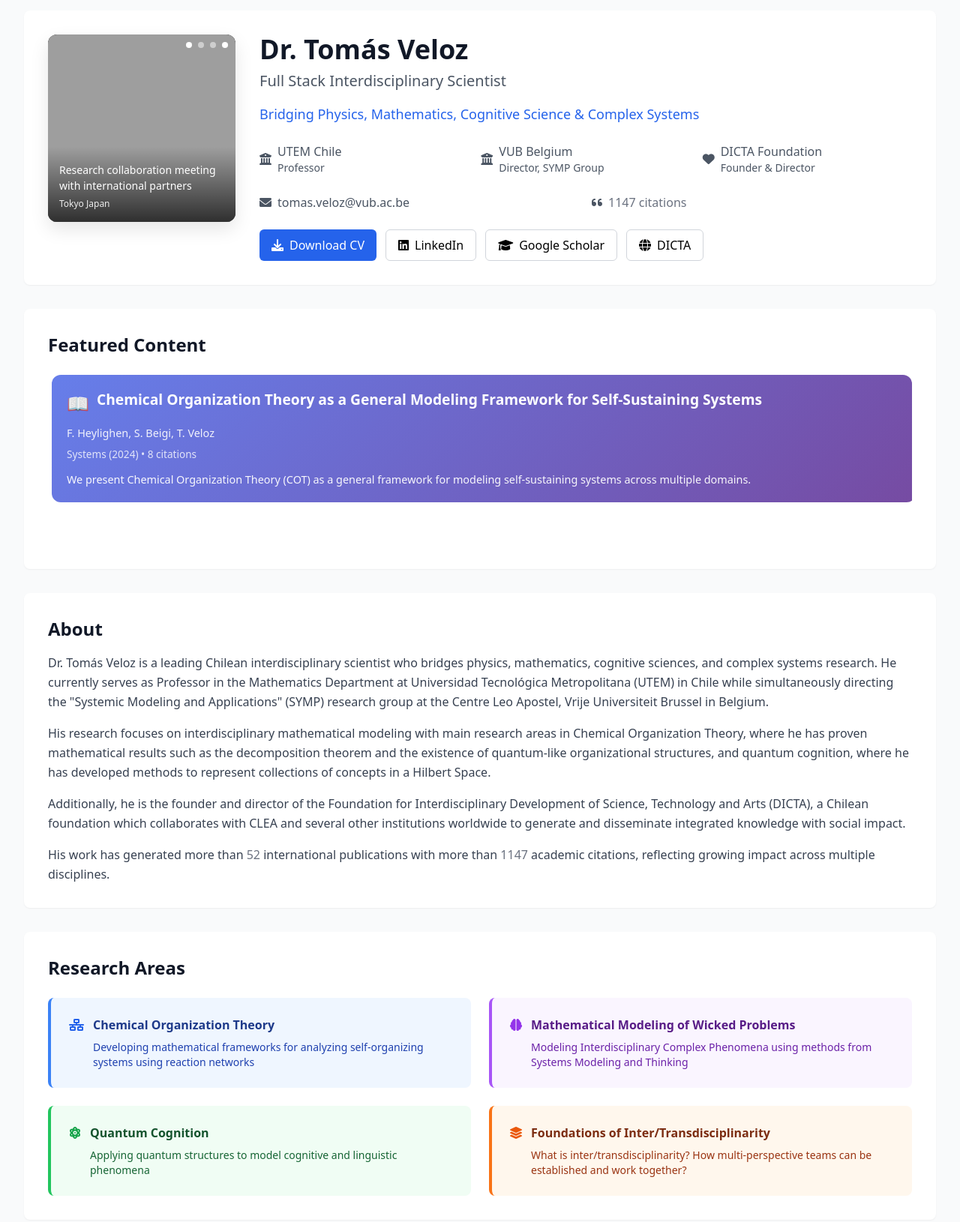
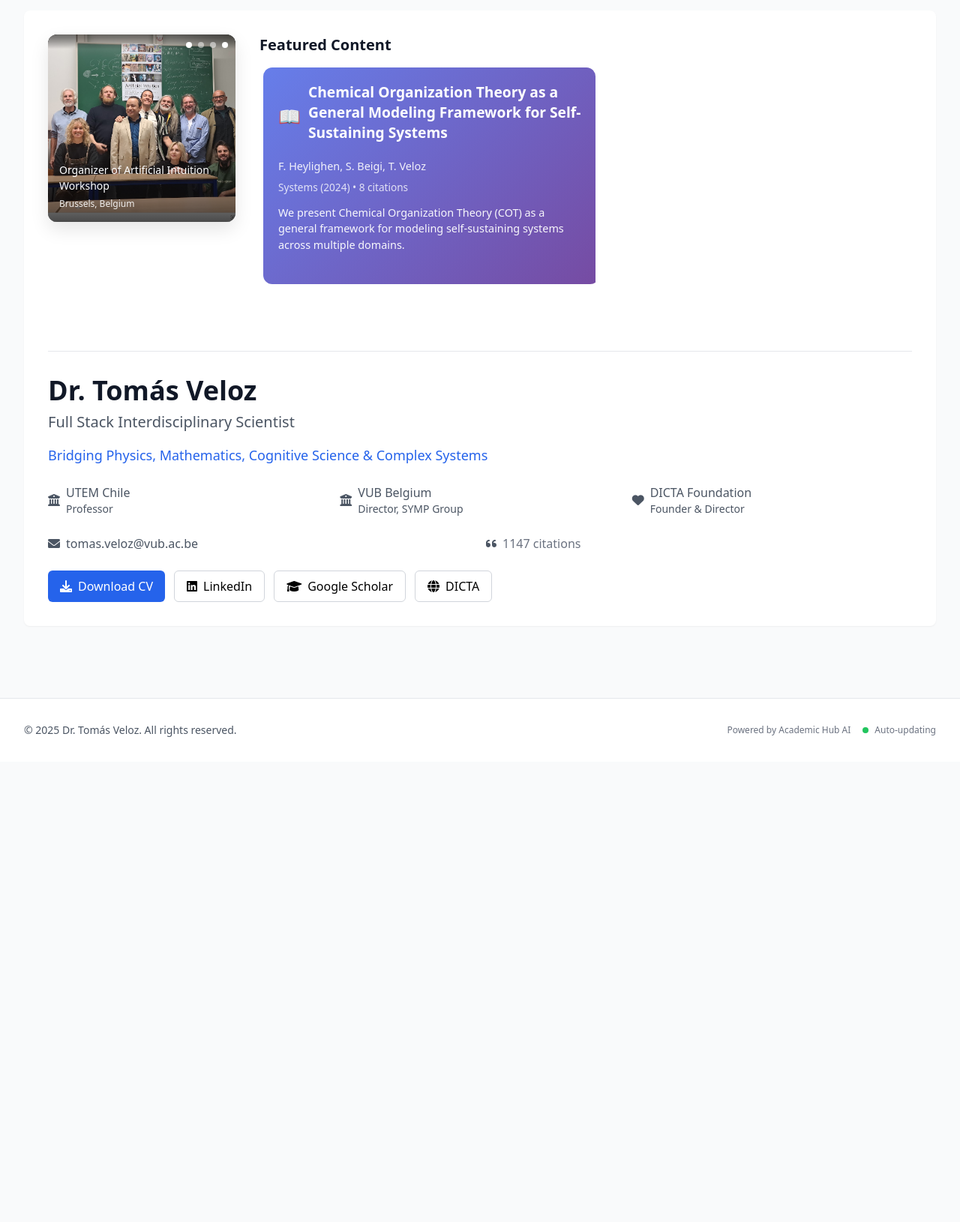
Before and after one commit to tveloz/tveloz.github.io, a plain HTML site: page index.html in a window 1280 px wide. Shown: the part 160-1790 px from the top of the page at 75% size. After the commit the page ends 1176 px from the top, so only its background shows below. Drawn offline with nearby package versions, Linux system fonts and the light colour scheme; grey boxes are pictures that could not be loaded.

Commit message:
update about

```diff
--- a/data/content.json
+++ b/data/content.json
@@ -24,7 +24,7 @@
         "filename": "1.jpg",
         "type": "photo",
         "title": "Collaborating from VUB",
-        "description": "Visiting UVA (Amsterdam) with Joe from UPD Philippines",
+        "description": "At Richard Solé's talk with van der Maas and Reyes",
         "location": "UVA Amsterdam, The Netherlands",
         "date": "2024-01-10",
         "tags": [
@@ -57,11 +57,11 @@
       },
       {
         "id": "collaboration_2024",
-        "filename": "3.jpg",
+        "filename": "3.png",
         "type": "photo",
         "title": "International Collaboration",
-        "description": "Research collaboration meeting with international partners",
-        "location": "Tokyo Japan",
+        "description": "Organizer of Artificial Intuition Workshop",
+        "location": "Brussels, Belgium",
         "date": "2024-08-01",
         "tags": [
           "collaboration",
--- a/data/scraper-config.json
+++ b/data/scraper-config.json
@@ -43,9 +43,9 @@
     "affiliation_changes": true
   },
   "metadata": {
-    "last_full_scan": "2025-07-19T10:05:04.529Z",
-    "total_notifications_sent": 2,
+    "last_full_scan": "2025-07-19T10:59:39.263Z",
+    "total_notifications_sent": 4,
     "pending_approvals": 1,
-    "last_updated": "2025-07-19T10:05:04.546Z"
+    "last_updated": "2025-07-19T10:59:39.267Z"
   }
 }
--- a/index.html
+++ b/index.html
@@ -246,8 +246,9 @@
         <section id="about" class="section active fade-in">
             <div class="space-y-8">
                 <div class="bg-white rounded-lg shadow-sm p-8">
-                    <div class="flex flex-col lg:flex-row items-start space-y-6 lg:space-y-0 lg:space-x-8">
-                        <!-- Photo Carousel -->
+                    <!-- Top section with photo carousel and featured content side by side -->
+                    <div class="flex flex-col lg:flex-row items-start space-y-6 lg:space-y-0 lg:space-x-8 mb-8">
+                        <!-- Photo Carousel (Left) -->
                         <div class="photo-carousel">
                             <div class="photo-carousel-inner">
                                 <div id="carouselSlides">
@@ -265,7 +266,30 @@
                             </div>
                         </div>
 
-                        <div class="flex-1">
+                        <!-- Featured Content Carousel (Right) -->
+                        <div class="flex-1 max-w-md">
+                            <h3 class="text-xl font-bold text-gray-900 mb-4">Featured Content</h3>
+                            <div class="publications-carousel">
+                                <div class="publications-carousel-inner" id="featuredCarouselInner">
+                                    <!-- Featured content slides will be generated dynamically -->
+                                </div>
+                                <div class="publication-nav">
+                                    <button class="publication-nav-btn" onclick="changeFeaturedContent(-1)">
+                                        <i class="fas fa-chevron-left"></i>
+                                    </button>
+                                    <div class="publication-indicators" id="featuredIndicators">
+                                        <!-- Indicators will be generated dynamically -->
+                                    </div>
+                                    <button class="publication-nav-btn" onclick="changeFeaturedContent(1)">
+                                        <i class="fas fa-chevron-right"></i>
+                                    </button>
+                                </div>
+                            </div>
+                        </div>
+                    </div>
+
+                    <!-- Bio and contact information below -->
+                    <div class="border-t pt-8">
                         <h1 class="text-4xl font-bold text-gray-900 mb-2">Dr. Tomás Veloz</h1>
                         <p class="text-xl text-gray-600 mb-4">Full Stack Interdisciplinary Scientist</p>
                         <p class="text-lg text-blue-600 mb-6">Bridging Physics, Mathematics, Cognitive Science & Complex Systems</p>
@@ -323,91 +347,6 @@
                                 <i class="fas fa-globe"></i>
                                 <span>DICTA</span>
                             </a>
-                            </div>
-                        </div>
-                    </div>
-                </div>
-
-                <!-- Featured Content Carousel (Mixed: Publications, Videos, Blog) -->
-                <div class="bg-white rounded-lg shadow-sm p-8">
-                    <h2 class="text-2xl font-bold text-gray-900 mb-6">Featured Content</h2>
-                    <div class="publications-carousel">
-                        <div class="publications-carousel-inner" id="featuredCarouselInner">
-                            <!-- Featured content slides will be generated dynamically -->
-                        </div>
-                        <div class="publication-nav">
-                            <button class="publication-nav-btn" onclick="changeFeaturedContent(-1)">
-                                <i class="fas fa-chevron-left"></i>
-                            </button>
-                            <div class="publication-indicators" id="featuredIndicators">
-                                <!-- Indicators will be generated dynamically -->
-                            </div>
-                            <button class="publication-nav-btn" onclick="changeFeaturedContent(1)">
-                                <i class="fas fa-chevron-right"></i>
-                            </button>
-                        </div>
-                    </div>
-                </div>
-
-                <!-- Bio Section -->
-                <div class="bg-white rounded-lg shadow-sm p-8">
-                    <h2 class="text-2xl font-bold text-gray-900 mb-4">About</h2>
-                    <div class="prose prose-gray max-w-none">
-                        <p class="text-gray-700 leading-relaxed mb-4">
-                            Dr. Tomás Veloz is a leading Chilean interdisciplinary scientist who bridges physics, mathematics, cognitive sciences, and complex systems research. He currently serves as Professor in the Mathematics Department at Universidad Tecnológica Metropolitana (UTEM) in Chile while simultaneously directing the "Systemic Modeling and Applications" (SYMP) research group at the Centre Leo Apostel, Vrije Universiteit Brussel in Belgium.
-                        </p>
-                        <p class="text-gray-700 leading-relaxed mb-4">
-                            His research focuses on interdisciplinary mathematical modeling with main research areas in Chemical Organization Theory, where he has proven mathematical results such as the decomposition theorem and the existence of quantum-like organizational structures, and quantum cognition, where he has developed methods to represent collections of concepts in a Hilbert Space.
-                        </p>
-                        <p class="text-gray-700 leading-relaxed mb-4">
-                            Additionally, he is the founder and director of the Foundation for Interdisciplinary Development of Science, Technology and Arts (DICTA), a Chilean foundation which collaborates with CLEA and several other institutions worldwide to generate and disseminate integrated knowledge with social impact.
-                        </p>
-                        <p class="text-gray-700 leading-relaxed">
-                            His work has generated more than <span id="publicationCount" class="loading">loading...</span> international publications with more than <span id="citationCountText" class="loading">loading...</span> academic citations, reflecting growing impact across multiple disciplines.
-                        </p>
-                    </div>
-                </div>
-
-                <!-- Research Areas -->
-                <div class="bg-white rounded-lg shadow-sm p-8">
-                    <h2 class="text-2xl font-bold text-gray-900 mb-6">Research Areas</h2>
-                    <div class="grid grid-cols-1 md:grid-cols-2 gap-6">
-                        <div class="p-6 rounded-lg border-l-4 border-blue-500 bg-blue-50 cursor-pointer hover:shadow-md transition-shadow" onclick="window.open('research/chemical-organization-theory.html', '_self')">
-                            <div class="flex items-start space-x-3">
-                                <i class="fas fa-network-wired text-blue-600 mt-1"></i>
-                                <div>
-                                    <h3 class="font-semibold text-blue-900 mb-2">Chemical Organization Theory</h3>
-                                    <p class="text-blue-800 text-sm">Developing mathematical frameworks for analyzing self-organizing systems using reaction networks</p>
-                                </div>
-                            </div>
-                        </div>
-                        <div class="p-6 rounded-lg border-l-4 border-purple-500 bg-purple-50 cursor-pointer hover:shadow-md transition-shadow" onclick="window.open('research/mathematical-modeling-wicked-problems.html', '_self')">
-                            <div class="flex items-start space-x-3">
-                                <i class="fas fa-brain text-purple-600 mt-1"></i>
-                                <div>
-                                    <h3 class="font-semibold text-purple-900 mb-2">Mathematical Modeling of Wicked Problems</h3>
-                                    <p class="text-purple-800 text-sm">Modeling Interdisciplinary Complex Phenomena using methods from Systems Modeling and Thinking</p>
-                                </div>
-                            </div>
-                        </div>
-                        <div class="p-6 rounded-lg border-l-4 border-green-500 bg-green-50 cursor-pointer hover:shadow-md transition-shadow" onclick="window.open('research/quantum-cognition.html', '_self')">
-                            <div class="flex items-start space-x-3">
-                                <i class="fas fa-atom text-green-600 mt-1"></i>
-                                <div>
-                                    <h3 class="font-semibold text-green-900 mb-2">Quantum Cognition</h3>
-                                    <p class="text-green-800 text-sm">Applying quantum structures to model cognitive and linguistic phenomena</p>
-                                </div>
-                            </div>
-                        </div>
-                        <div class="p-6 rounded-lg border-l-4 border-orange-500 bg-orange-50 cursor-pointer hover:shadow-md transition-shadow" onclick="window.open('research/foundations-interdisciplinarity.html', '_self')">
-                            <div class="flex items-start space-x-3">
-                                <i class="fas fa-layer-group text-orange-600 mt-1"></i>
-                                <div>
-                                    <h3 class="font-semibold text-orange-900 mb-2">Foundations of Inter/Transdisciplinarity</h3>
-                                    <p class="text-orange-800 text-sm">What is inter/transdisciplinarity? How multi-perspective teams can be established and work together?</p>
-                                </div>
-                            </div>
-                        </div>
                         </div>
                     </div>
                 </div>
```
Also changed, not shown: academic-scraper.js (+42 -42 lines), data/emails/email-1752921917758.json (added, +7 -0 lines), data/emails/email-1752922779267.json (added, +7 -0 lines), pics/3.png (added), simple-admin.js (renamed from simple-admin-api.js), 1 other file. Lines whose indentation alone changed are shown as unchanged.
